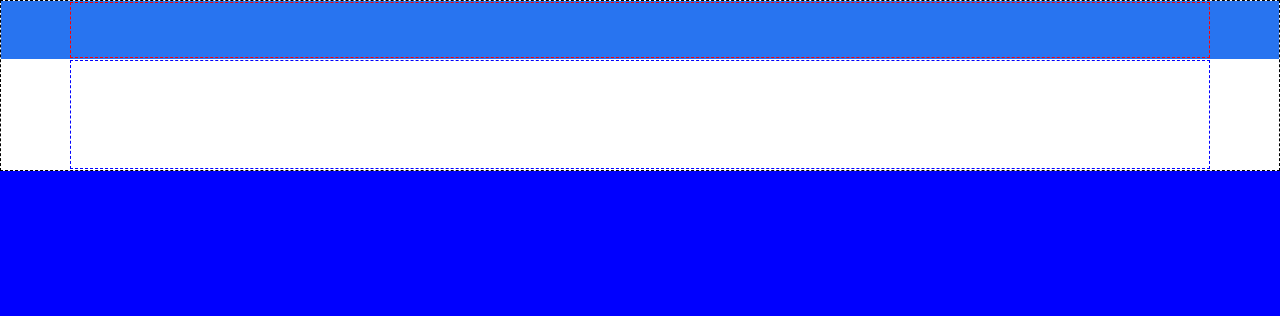
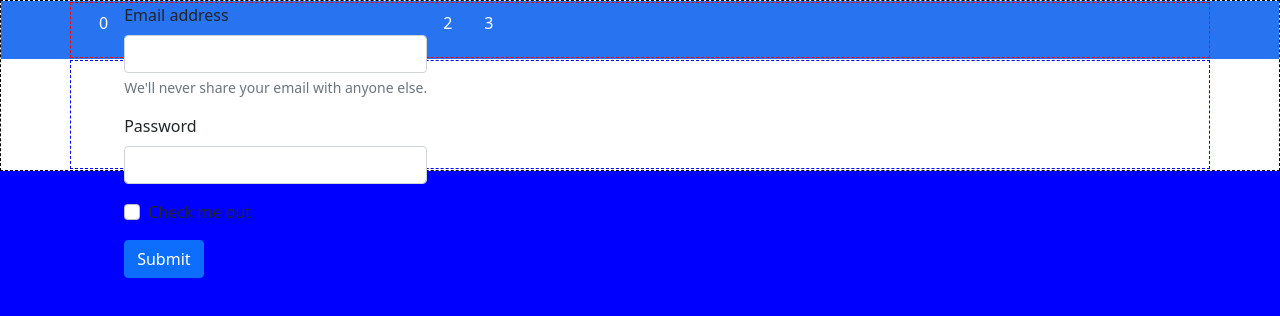
Before and after one commit to anildalar/Flipkart-With-Pure-JS, a plain HTML site: page index.html in a window 1280 px wide. Shown: the top 316 px of the page. Drawn offline with nearby package versions, Linux system fonts and the light colour scheme.

Commit message:
todyas workd

```diff
--- a/index.html
+++ b/index.html
@@ -265,6 +265,134 @@
            fb.style.height = '497px';
            fb.style.backgroundColor = 'red';
 
+
+           //var are global varible global scope
+           var myStudents = {
+               students:[{name:"Avinash"},{name:"Abhishek"}] //Array of
+           }
+
+           var jsObj = {
+               //1. Property:Value
+               fname:"Anil",
+               lname:"Dollor",
+               addr:"Neemuch MP",
+               age:30,
+               company:'oklabs',
+               //2. Functions/mETHOD
+               getFullName:function(){
+                   console.log(this.fname +' '+ this.lname);
+               },
+               getAddress:function(){
+                    //To return something
+                    return this.addr;
+               },
+               getMyStudents:function(){
+                   return myStudents; // SO i am returnin an object
+               }
+           }
+           console.log(jsObj);
+           console.log('Before Remove ',jsObj.company);
+
+           //delete object.propertyName
+
+           delete jsObj.company;
+           console.log('After Remove '+jsObj.company);
+           console.log(jsObj);
+
+           //Object.method();
+
+           jsObj.getFullName();
+           //Object.property
+           console.log(jsObj.lname)
+
+           console.log(jsObj.age);
+
+           console.log(jsObj.getAddress());
+
+           let ss = jsObj.getMyStudents();
+
+           console.log(typeof ss);
+           console.log(ss.students);
+
+           ss.students.forEach((currentValue,index,arr) => {
+               console.log('Hello ',currentValue.name);
+           });
+
+           //How to iterate of Array of object [{},{}]
+
+           //1. {}
+           //2. []
+           //3. [{},{}] //Array of Object  ForEach
+
+           //How you can remove a property from a JS object
+
+           //Lets create some nav element
+
+           var u = createMyElement('ul');
+           u.setAttribute('class',"nav");
+           console.log(u);
+
+           var o = {
+               count:4,
+               createElement:function(elem){
+                   return document.createElement(elem);
+               }
+           }
+
+
+           //console.log(o.createElement('li'));
+
+           for (let index = 0; index < o.count; index++) {
+
+                var l = o.createElement('li');
+                var a = o.createElement('a');
+
+                a.classList.add('nav-link');
+                a.setAttribute('href',"#");
+                a.textContent = index;
+                a.style.color = 'white';
+                if(index == 0){
+                    a.classList.add('active');
+                }
+                l.append(a);
+                //l.append()
+                l.setAttribute('class','nav-item');
+                u.append(l);
+
+           }
+           console.log(u);
+
+           document.querySelector('.a_headertop > div.container').append(u);
+
+
+           //console.log(document.querySelector('.a_headertop > div.container > ul > li:nth-child(2) > a'));
+           let a2 = document.querySelector('.a_headertop > div.container > ul > li:nth-child(2) > a');
+           a2.remove();
+
+           var f = `<form>
+                        <div class="mb-3">
+                            <label for="exampleInputEmail1" class="form-label">Email address</label>
+                            <input type="email" class="form-control" id="exampleInputEmail1" aria-describedby="emailHelp">
+                            <div id="emailHelp" class="form-text">We'll never share your email with anyone else.</div>
+                        </div>
+                        <div class="mb-3">
+                            <label for="exampleInputPassword1" class="form-label">Password</label>
+                            <input type="password" class="form-control" id="exampleInputPassword1">
+                        </div>
+                        <div class="mb-3 form-check">
+                            <input type="checkbox" class="form-check-input" id="exampleCheck1">
+                            <label class="form-check-label" for="exampleCheck1">Check me out</label>
+                        </div>
+                        <button type="submit" class="btn btn-primary">Submit</button>
+                    </form>`;
+
+           document.querySelector('.a_headertop > .container > ul > li:nth-child(2)').innerHTML = f;
+
+            var wrapper= document.createElement('div');
+            wrapper.innerHTML= '<div><a href="#"></a><span></span></div>';
+
+            console.log(wrapper);
+            //var div= wrapper.firstChild;
         </script>
     </body>
 </html>
```
Also changed, not shown: img/logo.png (added).
